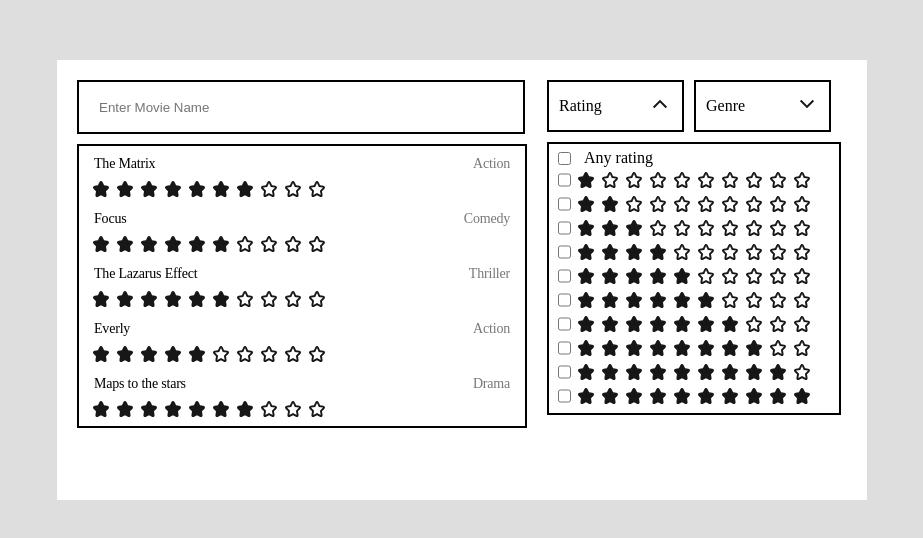
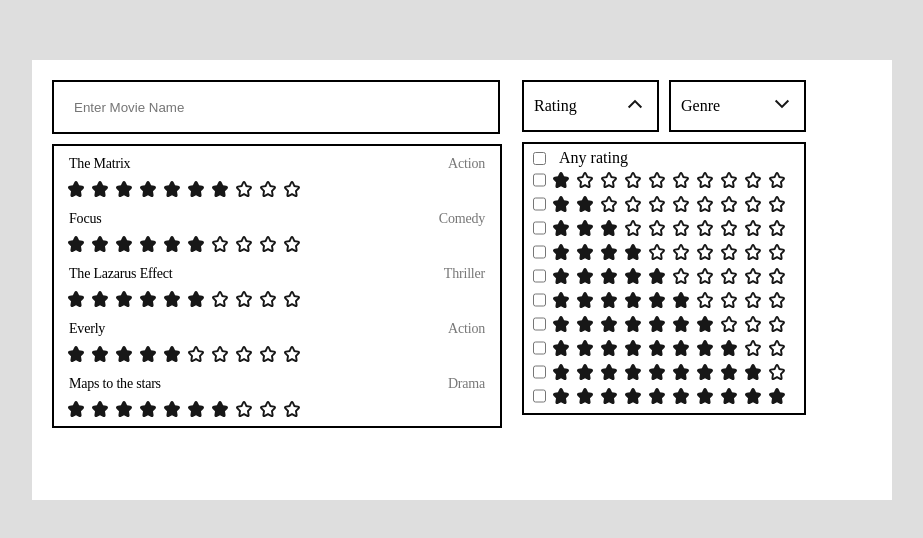
Before and after one commit to techloset/React-challenge, a React (Create React App) app: page / in a window 1280 px wide. Shown: the part 148-686 px from the top of the page, without its empty margins (178-1101 px from the left). Built offline with nearby package versions, Linux system fonts and the light colour scheme.

Commit message:
fix width

```diff
--- a/src/App.css
+++ b/src/App.css
@@ -27,7 +27,7 @@
   outline: none;
 }
 .rightContainer {
-  width: 300px;
+  width: 350px;
   margin-left: 20px;
 }
 .rigthHandler {
@@ -83,7 +83,7 @@
 .ratingBoxContaier {
   border: 2px solid black;
   margin-top: 10px;
-  width: 280px;
+  width: 270px;
   padding: 5px;
 }
 .rowContainer {
```
